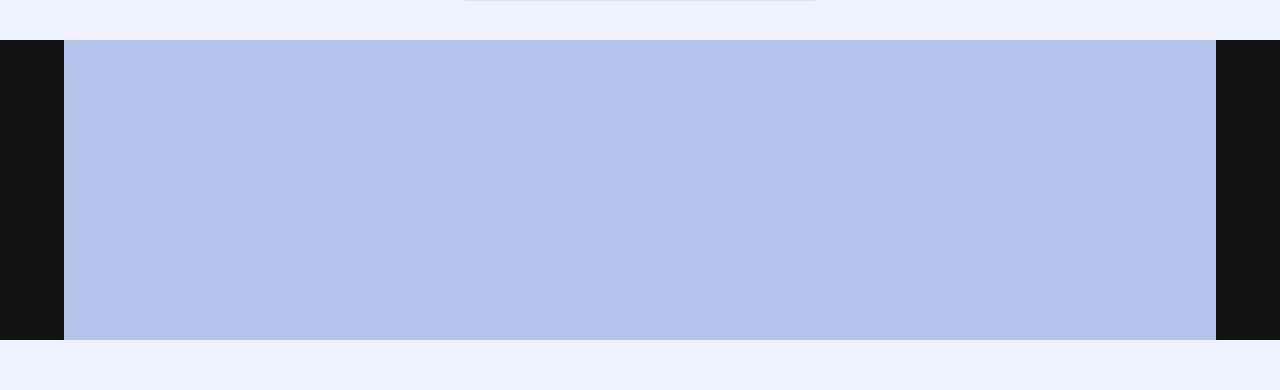
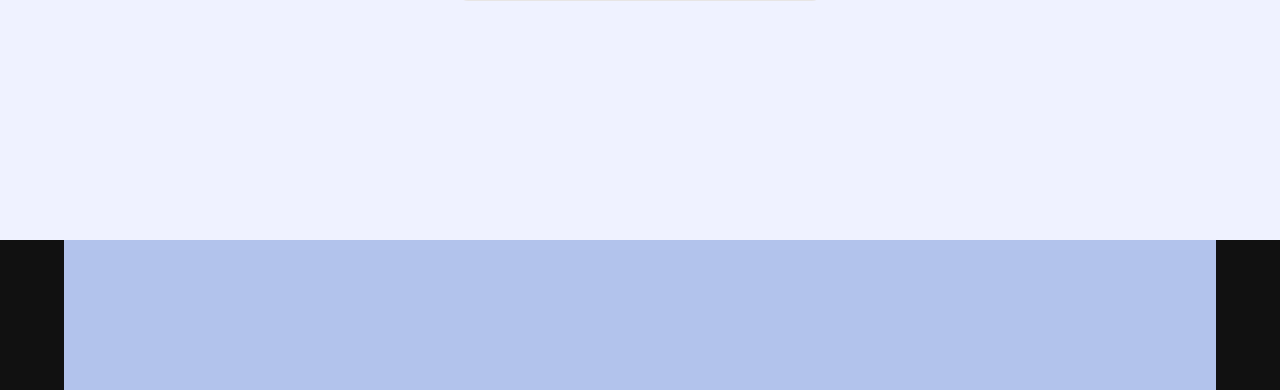
Before and after one commit to mbonikev/hotel_talents_pool, a React (Vite) app: page /#/ in a window 1280 px wide. Shown: the part 3443-3833 px from the top of the page. Before the commit the page ends 3783 px from the top, so only its background shows below. Built offline with nearby package versions, Linux system fonts and the light colour scheme; what ldrs would draw is missing.

Commit message:
Stalker-commit: src/components/Footer.jsx

```diff
--- a/src/components/Footer.jsx
+++ b/src/components/Footer.jsx
@@ -5,7 +5,7 @@ import { Link } from "react-router-dom";
 
 function Footer() {
   return (
-    <div className="w-full bg-body-color flex flex-col items-start justify-between max-md:flex-col max-md:gap-3 text-dark-text">
+    <div className="w-full bg-body-color flex flex-col items-start pt-[200px] justify-between max-md:flex-col max-md:gap-3 text-dark-text">
       <div className="bg-[#111111] w-full min-h-[300px] px-16 max-lg:px-5">
         <div className="bg-[#b2c3ec] w-full min-h-[300px] px-16 max-lg:px-5"></div>
       </div>
```
